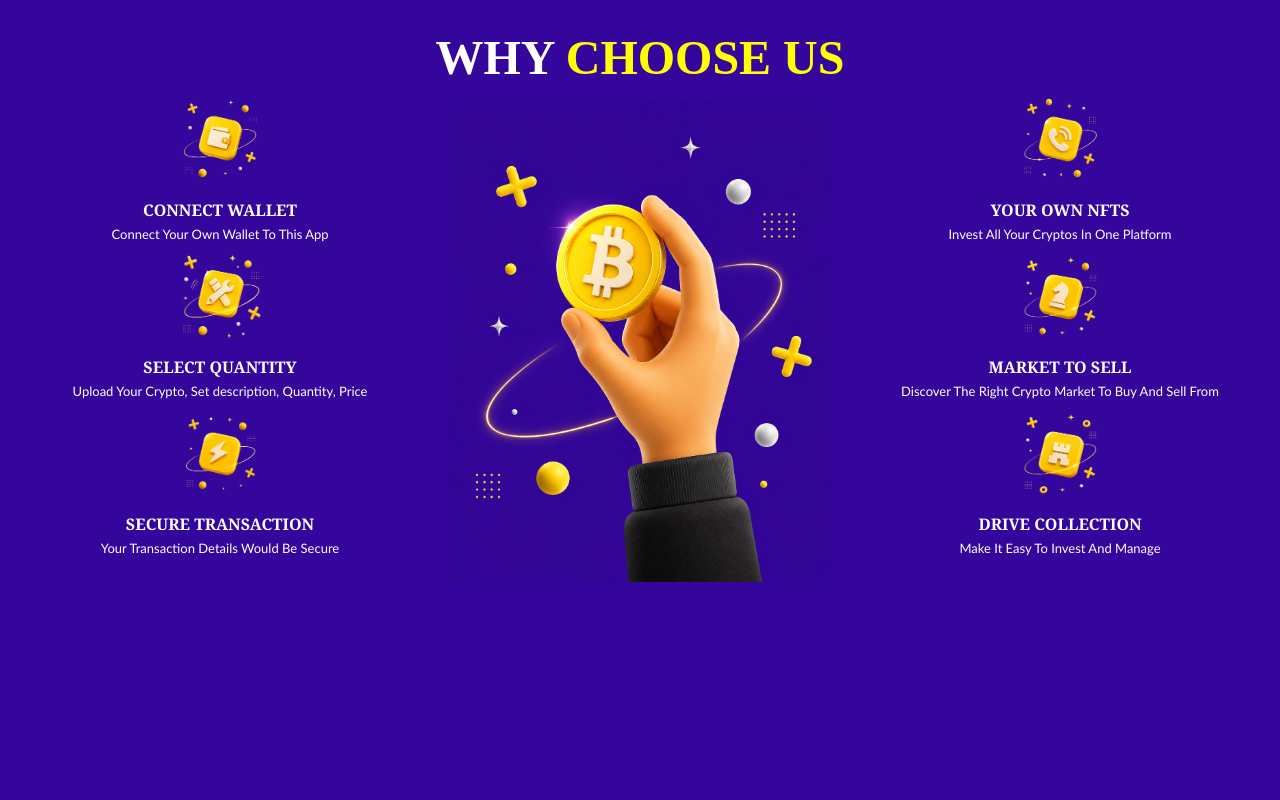
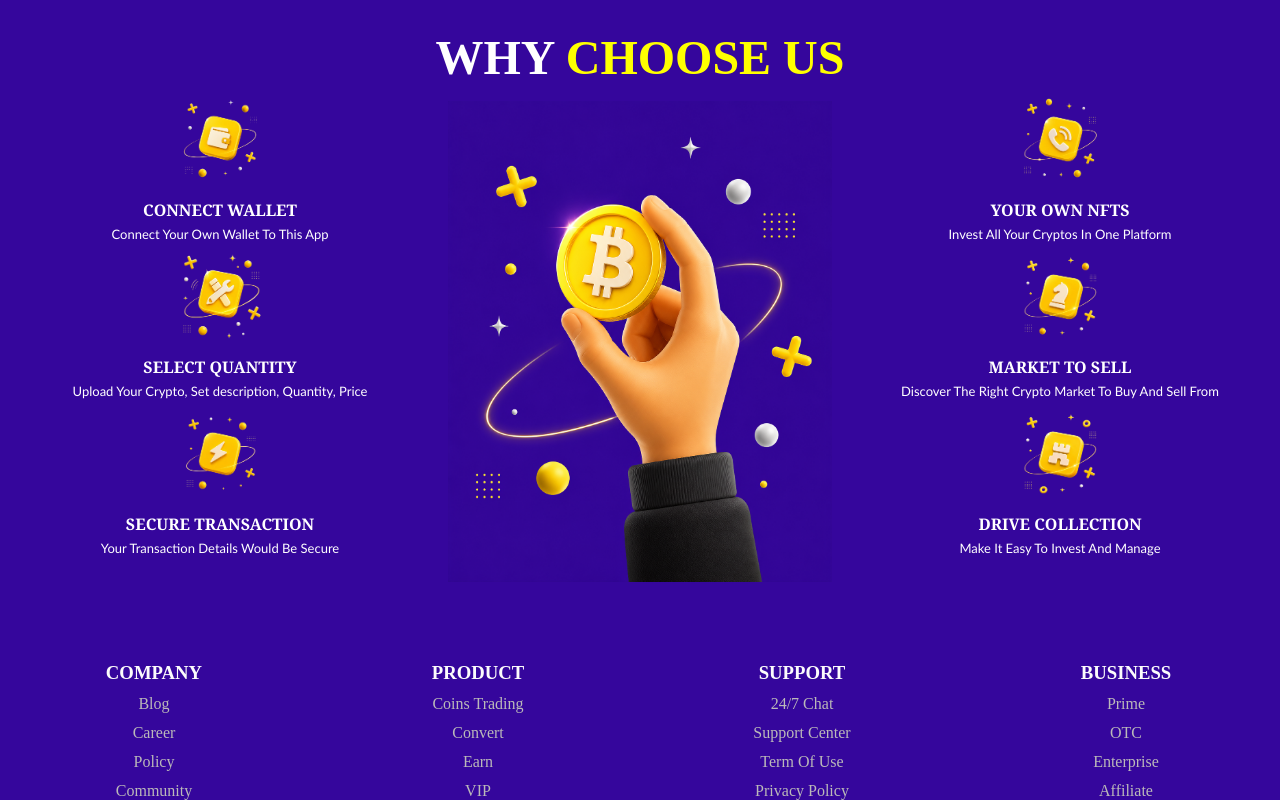
Before and after one commit to DRAGOROD/Crypto-Website-Demo, a React (Vite) app in the folder crypto-app/: page / in a window 1280 px wide. Shown: the part 493-1293 px from the top of the page. Before the commit the page ends 1075 px from the top, so only its background shows below. Built offline with nearby package versions, Linux system fonts and the light colour scheme; no server answers.

Commit message:
search box complete

```diff
--- a/crypto-app/src/App.jsx
+++ b/crypto-app/src/App.jsx
@@ -3,6 +3,7 @@ import { Routes, Route } from 'react-router-dom'
 import Homepage from './homepage'
 import Coin from './coin'
 import AboutUs from './aboutUs'
+import Footer from './footer'
 function App() {
 
 
@@ -14,6 +15,7 @@ function App() {
       <Route path='/coin/:coinId' element={<Coin/>}/>
       </Routes>
       <AboutUs/>
+      <Footer/>
     </>
   )
 }
--- /dev/null
+++ b/crypto-app/src/footer.jsx
@@ -0,0 +1,41 @@
+import React from "react";
+
+
+function Footer(){
+
+return (
+    <div className="container">
+        <div className="container1">
+            <h3>COMPANY</h3>
+            <p>Blog</p>
+            <p>Career</p>
+            <p>Policy</p>
+            <p>Community</p>
+        </div>
+        <div className="container1">
+            <h3>PRODUCT</h3>
+            <p>Coins Trading</p>
+            <p>Convert</p>
+            <p>Earn</p>
+            <p>VIP</p>
+        </div>
+        <div className="container1">
+            <h3>SUPPORT</h3>
+            <p>24/7 Chat</p>
+            <p>Support Center</p>
+            <p>Term Of Use</p>
+            <p>Privacy Policy</p>
+        </div>
+        <div className="container1">
+            <h3>BUSINESS</h3>
+            <p>Prime</p>
+            <p>OTC</p>
+            <p>Enterprise</p>
+            <p>Affiliate</p>
+        </div>
+    </div>
+)
+
+}
+
+export default Footer;
--- a/crypto-app/src/homepage.jsx
+++ b/crypto-app/src/homepage.jsx
@@ -4,15 +4,36 @@ import { coinContext } from './CoinContext'; {/* importing coinContext variable
 function homepage(){
     let {allCoin}=useContext(coinContext)
     let [displayCoin,setDisplayCoin]=useState([])
+    let [input,setInput]=useState('');
+
+    function handleInput(e){
+        setInput(e.target.value)
+    if(e.target.value===""){
+        setDisplayCoin(allCoin);
+    }
+    }
+
+    async function searchHandle(e){
+        e.preventDefault();
+    let coins= await allCoin.filter((item)=>{
+        return item.name.toLowerCase().includes(input.toLowerCase())
+    })
+    setDisplayCoin(coins);
+    }
+
     useEffect(()=>{
         setDisplayCoin(allCoin);
     },[allCoin])
+
     return (
         <div id="page-container">
             <div id="search-container">
                 <h3 id="search-heading">Look for the Best Performing Coins</h3>
-                <form id="search-box">
-                    <input type="text" placeholder="Search Crypto........" id="search-input-box"/>
+                <form id="search-box" onSubmit={searchHandle}>
+                    <input onChange={handleInput} value={input} list="coin-list" type="text" placeholder="Search Crypto........" id="search-input-box" required/>
+                    <datalist id="coin-list">
+                        {allCoin.map((item,index)=>(<option key={index} value={item.name}/>))}
+                    </datalist>
                     <button type="submit" id="search-btn">&#x2315;</button>
                 </form>
             </div>
--- a/crypto-app/src/index.css
+++ b/crypto-app/src/index.css
@@ -49,7 +49,7 @@ color:aqua;
 #login-btn{
   font-family:'Gill Sans', 'Gill Sans MT', Calibri, 'Trebuchet MS', sans-serif;
   font-weight: bolder;
-  margin-left:13rem;
+  margin-left:8.5rem;
   margin-top: 2.5rem;
   margin-bottom: 8rem;
   margin-right: 4rem;
@@ -67,7 +67,7 @@ color:aqua;
 /*Currency Box*/
 #currency-box{
   margin-top: 2.5rem;
-  margin-left: 8rem;
+  margin-left: 10rem;
   margin-bottom:8rem;
   color:yellow;
   border-top:none;
@@ -133,6 +133,8 @@ background-color: rgb(241, 239, 239);;
   cursor: pointer;
   background-color:rgb(192, 196, 7);
 }
+
+
 
 /*Coin Table*/
 #coin-table table thead tr{
@@ -299,3 +301,30 @@ hr{
   font-size: small;
 }
                       /*Ending About Us*/
+
+
+                      /*Starting Footer*/
+
+.container{
+  margin-top: 5rem;
+  display: flex;
+  gap:1rem;
+}
+
+.container h3{
+  color:rgb(252, 252, 252);
+
+}
+
+.container p{
+  margin-top: 0.7rem;
+  color:rgb(187, 185, 185);
+
+}
+
+.container p:hover{
+  cursor: pointer;
+  color:azure;
+
+}
+                      /*Ending Footer*/
```
